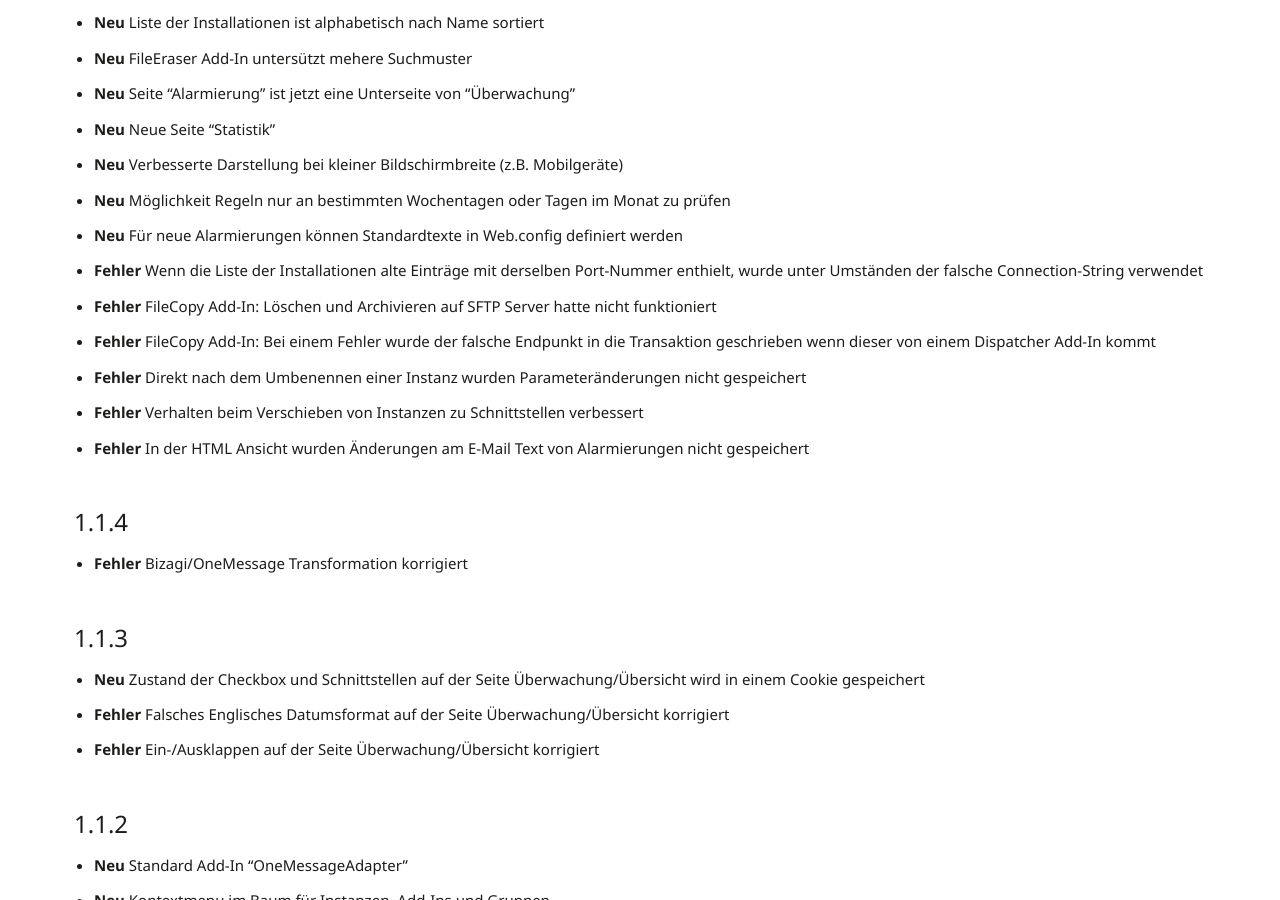
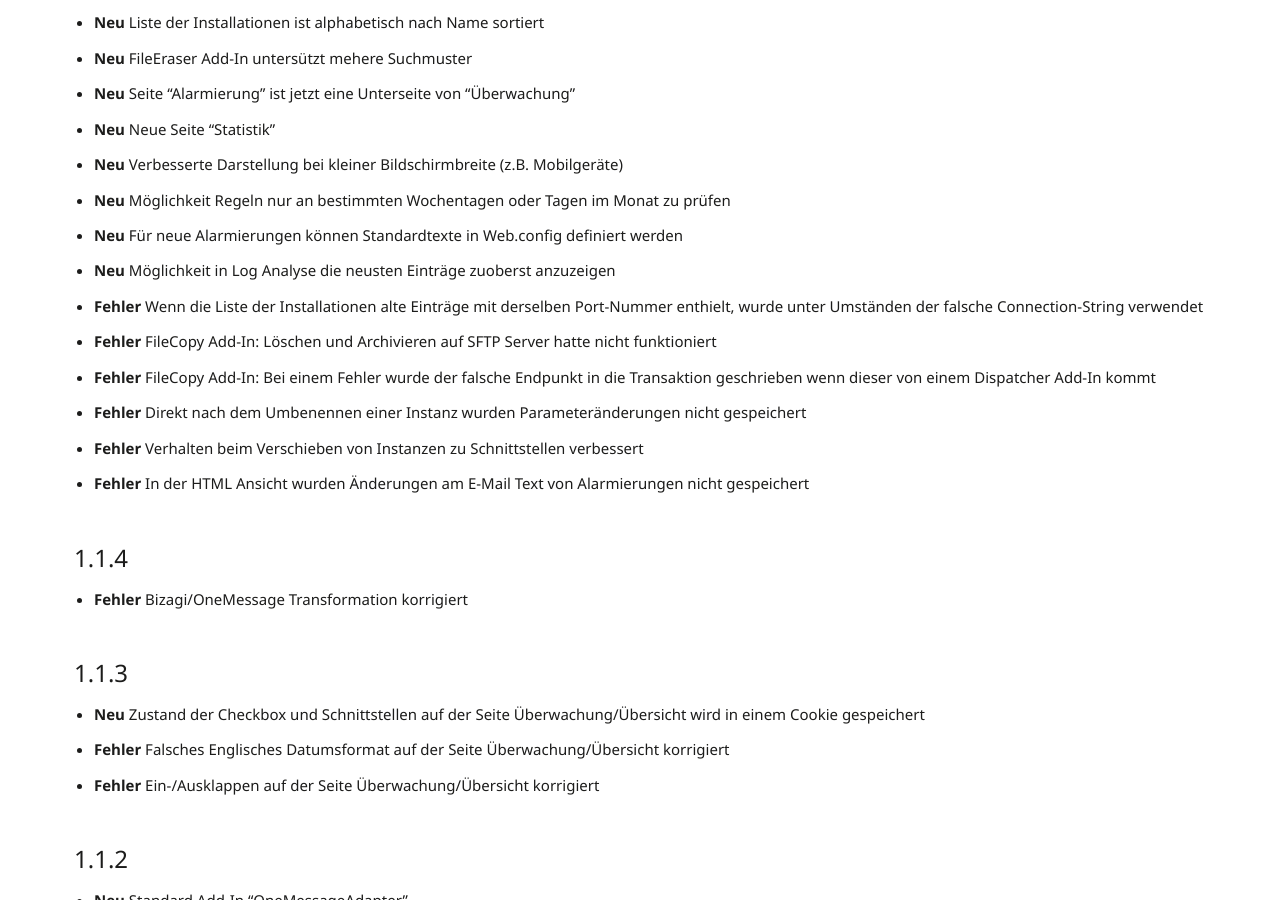
Before and after one commit to primesoft-group/oneconnexx-docs, a Jekyll site: the page built from _pages/setup/de/releasenotes.md, in a window 1280 px wide and 900 px high, scrolled down 401 px. Built offline with Jekyll 4.4.1, drawn with Linux system fonts in a browser that asks for light colours; nearby versions of some CDN libraries; some web fonts are replaced.

Commit message:
Update releasenotes.md

```diff
--- a/_pages/setup/de/releasenotes.md
+++ b/_pages/setup/de/releasenotes.md
@@ -13,6 +13,7 @@ permalink: "setup/de/releasenotes/"
 * __Neu__ Verbesserte Darstellung bei kleiner Bildschirmbreite (z.B. Mobilgeräte)
 * __Neu__ Möglichkeit Regeln nur an bestimmten Wochentagen oder Tagen im Monat zu prüfen
 * __Neu__ Für neue Alarmierungen können Standardtexte in Web.config definiert werden
+* __Neu__ Möglichkeit in Log Analyse die neusten Einträge zuoberst anzuzeigen
 * __Fehler__ Wenn die Liste der Installationen alte Einträge mit derselben Port-Nummer enthielt, wurde unter Umständen der falsche Connection-String verwendet
 * __Fehler__ FileCopy Add-In: Löschen und Archivieren auf SFTP Server hatte nicht funktioniert
 * __Fehler__ FileCopy Add-In: Bei einem Fehler wurde der falsche Endpunkt in die Transaktion geschrieben wenn dieser von einem Dispatcher Add-In kommt
```
